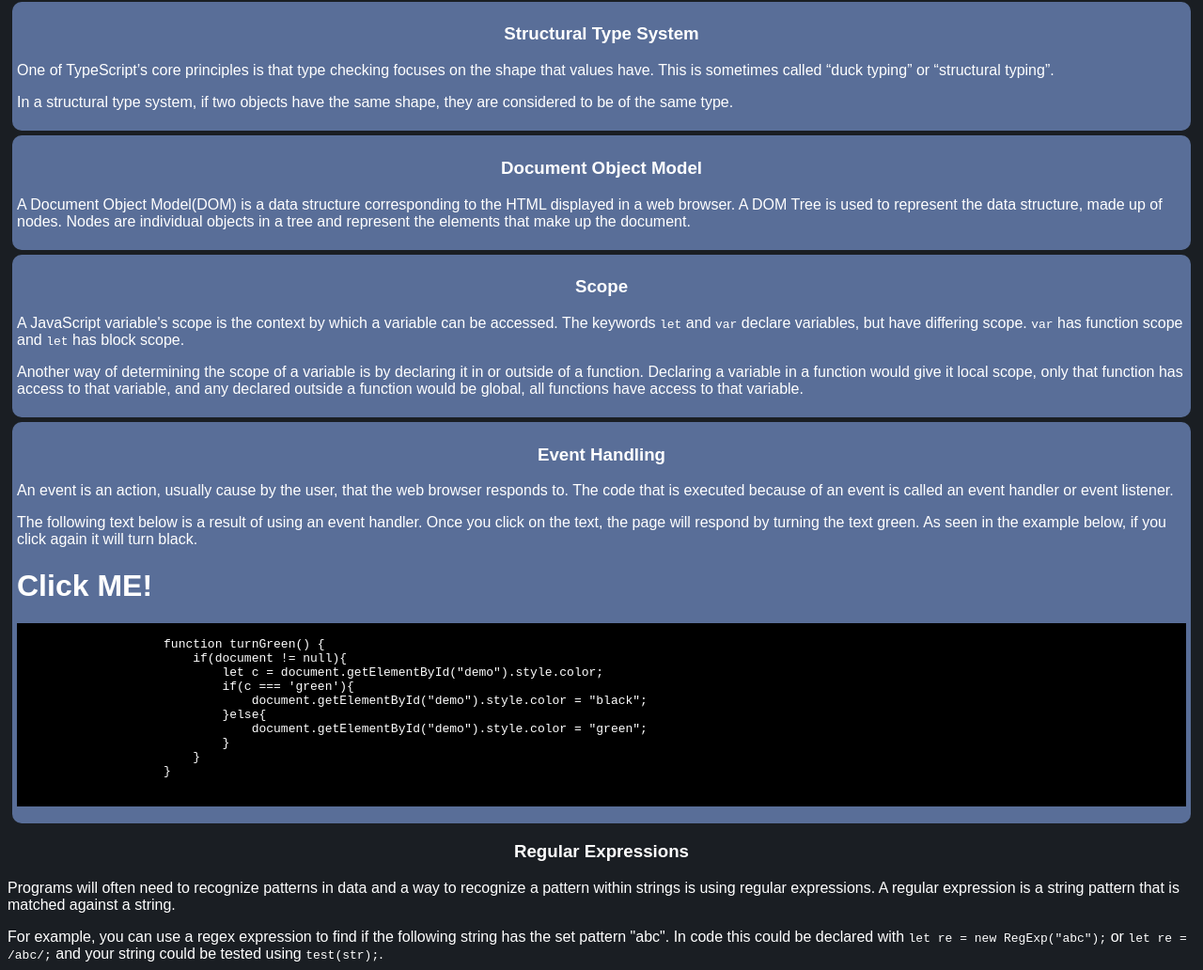
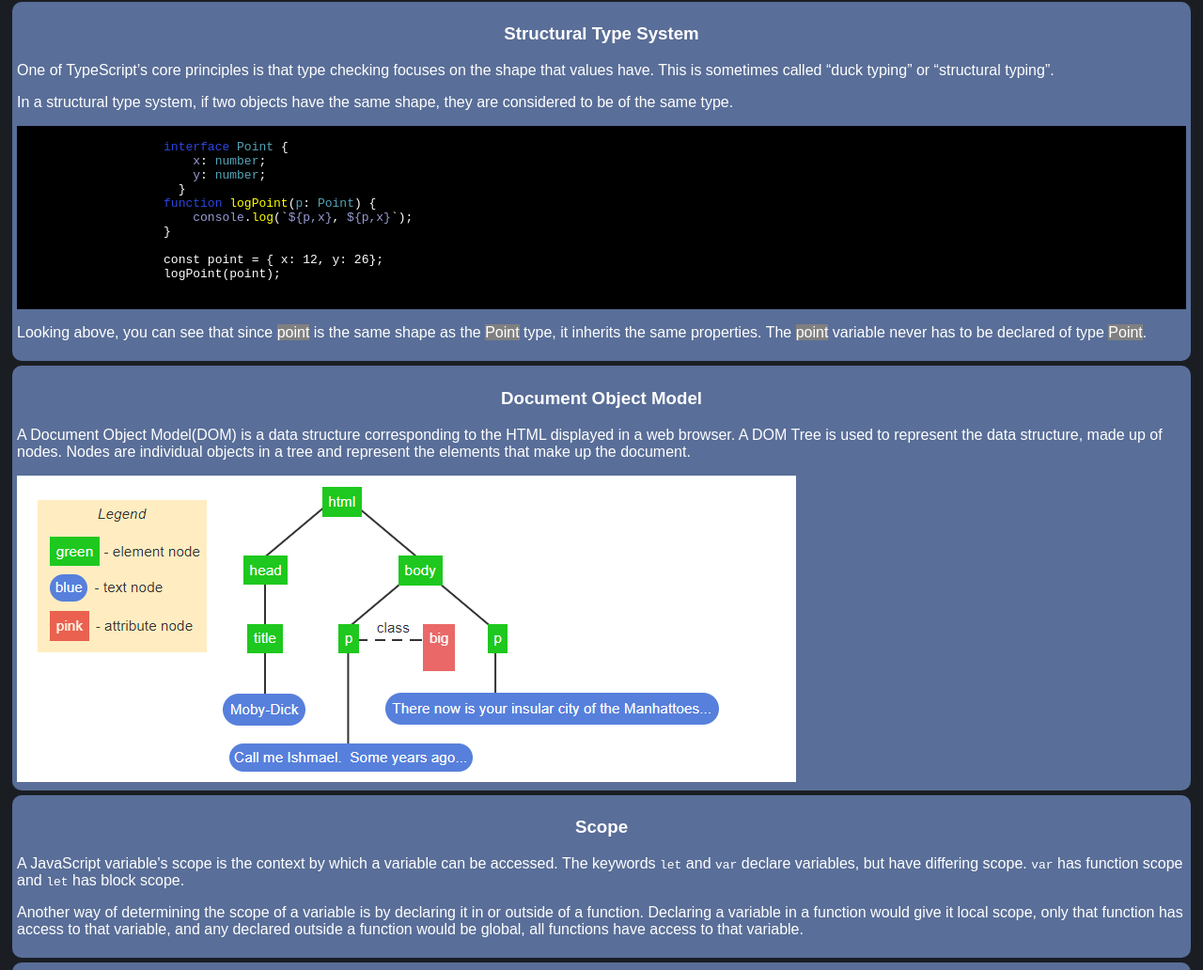
Before and after one commit to cs401-fall2022/lesson14-samfarmer1, a website: page index.html in a window 1280 px wide. Shown: the part 2203-3235 px from the top of the page at 94% size. Drawn offline with Linux system fonts and the light colour scheme.

Commit message:
added DOM tree image

```diff
--- a/index.html
+++ b/index.html
@@ -243,7 +243,24 @@
                 This is sometimes called “duck typing” or “structural typing”.
             </p>
             <p>In a structural type system, if two objects have the same shape, they are considered to be of the same type.</p>
+            <pre class="highlight">
+                <code class="language-typescript">
+                    <span style="color: #2D46DF ">interface</span> <span style="color: #53A5B9">Point</span> {
+                        <span style="color: #989DD6">x</span>: <span style="color: #53A5B9">number</span>;
+                        <span style="color: #989DD6">y</span>: <span style="color: #53A5B9">number</span>;
+                      }
+                    <span style="color:#2D46DF">function</span> <span style="color:yellow">logPoint</span>(<span style="color: #53A5B9">p</span>: <span style="color: #53A5B9">Point</span>) {
+                        <span style="color: #989DD6">console</span>.<span style="color: yellow">log</span>(`<span style="color: #989DD6">${p,x}</span>, <span style="color: #989DD6">${p,x}</span>`);
+                    }
 
+                    const point = { x: 12, y: 26};
+                    logPoint(point);
+                </code>
+            </pre>
+            <p>Looking above, you can see that since <span style="background-color: gray">point</span> is the same shape as the <span style="background-color:gray">Point</span> type, it inherits the same properties.
+                The <span style="background-color: gray">point</span> variable never has to be declared of type <span style="background-color: gray">Point</span>.
+
+            </p>
         </div>
         <div class="DOM">
             <h3 class="h3">Document Object Model</h3>
@@ -252,6 +269,7 @@
                 in a web browser. A DOM Tree is used to represent the data structure, made up of nodes.
                 Nodes are individual objects in a tree and represent the elements that make up the document.
             </p>
+            <img src="img\DOM_tree.png", alt="A DOM Tree">
         </div>
         <div class="Scope">
             <h3 class="h3">Scope</h3>
```
Also changed, not shown: img/DOM_tree.png (added).
